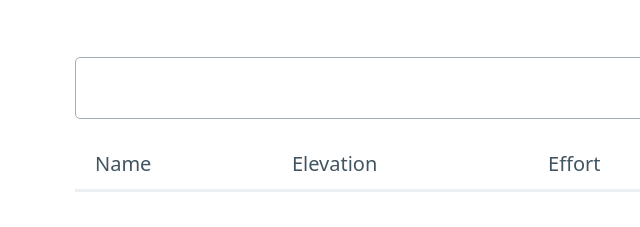
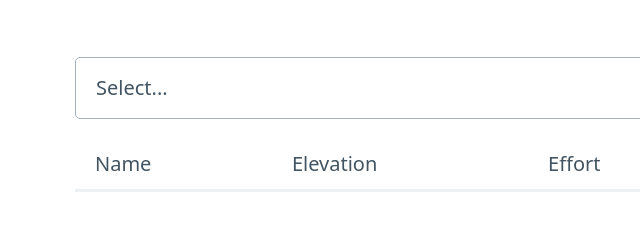
Before and after one commit to Jab211/enjoy-the-outdoors, a plain HTML site: page mountains.html in a window 1280 px wide. Shown: the part 173-400 px from the top of the page, 0-640 px from the left. Drawn offline with nearby package versions, Linux system fonts and the light colour scheme.

Commit message:
message complete

```diff
--- a/mountains.html
+++ b/mountains.html
@@ -23,7 +23,7 @@
       <h1>Mountains</h1>
       <div>
         <select name="" id="mountainSelect">
-          <option value=""></option>
+          <option value="">Select...</option>
         </select>
       </div>
 
--- a/scripts/mountains.js
+++ b/scripts/mountains.js
@@ -2,7 +2,7 @@
 
 window.onload = function () {
   const mountainSelect = document.querySelector("#mountainSelect");
-  const mountainCode = mountainSelect.value;
+
 
   function loadMountain() {
     for (const mountain of mountainsArray) {
```
